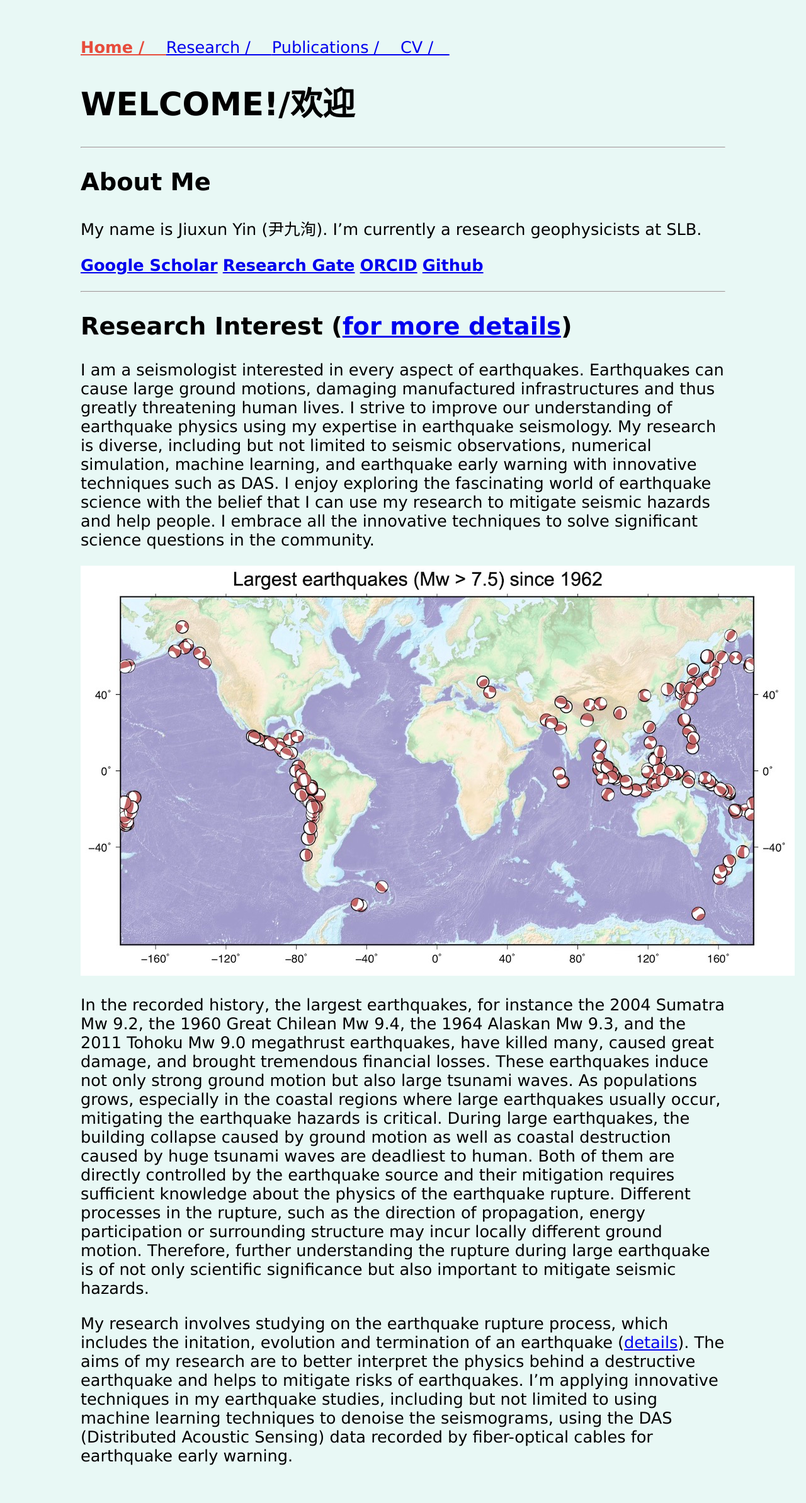
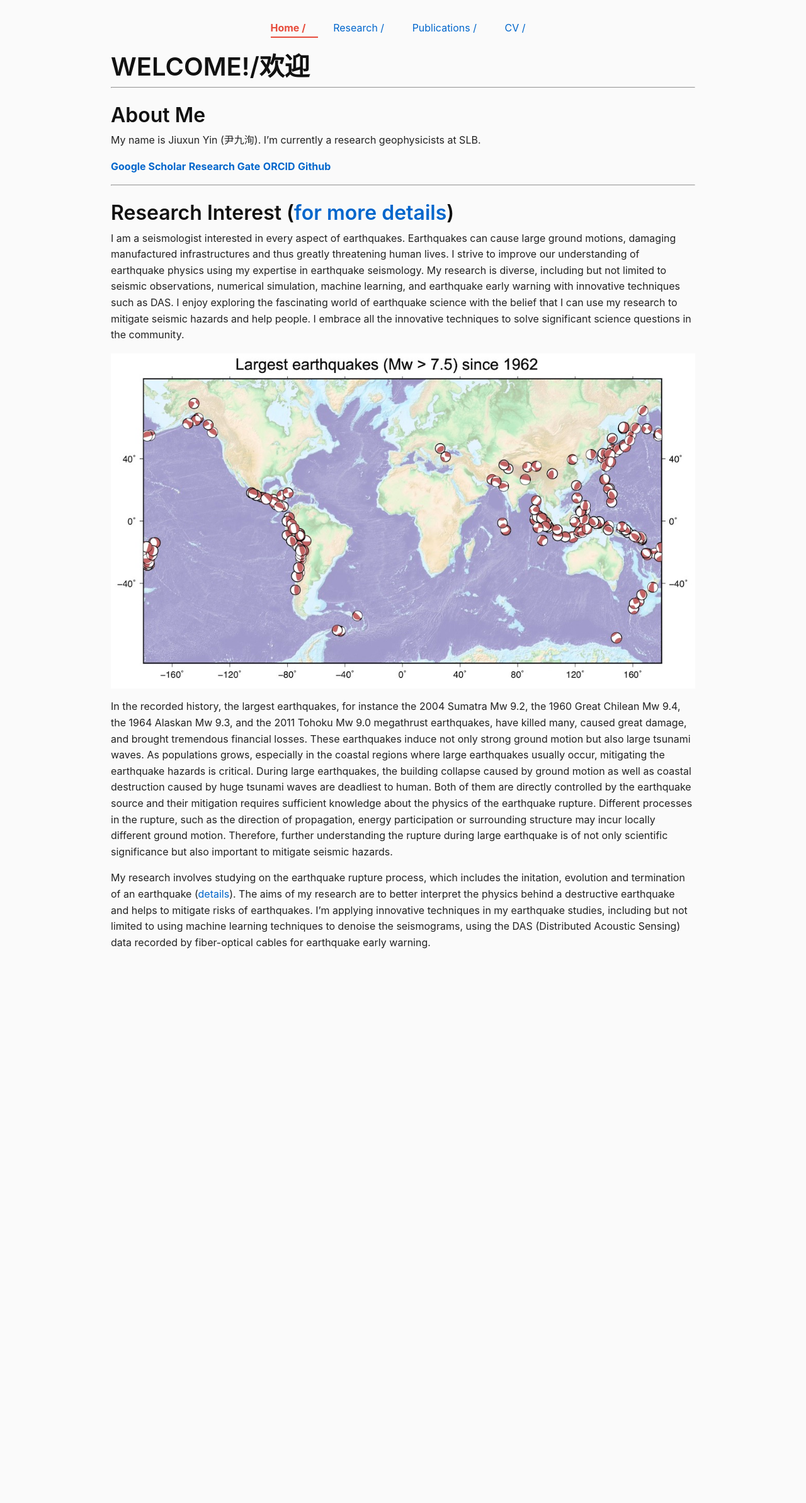
Before and after one commit to yinjiuxun/yinjiuxun.github.io, a Jekyll site: the page built from index.md, in a window 1280 px wide. Shown: the whole page at 63% size. Built offline with Jekyll 4.4.1, drawn with Linux system fonts in a browser that asks for light colours; after the commit the page ends 1541 px from its top, so only the background shows below that.

Commit message:
style: complete CSS styling and update layout to use container

```diff
--- a/_layouts/default.html
+++ b/_layouts/default.html
@@ -1,22 +1,24 @@
 <!doctype html>
 <html>
-  <head style="font-family:courier;">
+  <head>
     <meta charset="utf-8">
     <title>{{ page.title }}</title>
     <link rel="stylesheet" href="/assets/css/styles.css">
     {% feed_meta %}
     {% seo %}
   </head>
-  <body style="background-color:#E8F8F5 ; font-size:160%; font-family:verdana; margin:60px auto; width:80%;">
-    {% include navigation.html %}
-    {{ content }}
+  <body>
+    <div class="site-container">
+      {% include navigation.html %}
+      {{ content }}
+    </div>
   </body>
 </html>
 
 <script type="text/x-mathjax-config">
   MathJax.Hub.Config({
     tex2jax: {
-      inlineMath: [['$','$'], ['\\(','\\)']],
+      inlineMath: [['$','$'], ['\\\\(','\\\\)']],
       processEscapes: true
     }
   });
--- a/assets/css/styles.scss
+++ b/assets/css/styles.scss
@@ -1,4 +1,179 @@
 ---
+---
+/*! Generated CSS for yinjiuxun.github.io */
 
----
-@import "main";
+/* 1. Reset & Box-sizing */
+*,
+*::before,
+*::after {
+  box-sizing: border-box;
+  margin: 0;
+  padding: 0;
+}
+
+/* 2. Base typography & colors */
+html {
+  font-size: 100%; /* 16px base */
+}
+body {
+  line-height: 1.6;
+  font-family: -apple-system, BlinkMacSystemFont, "Segoe UI", Roboto, Helvetica, Arial, sans-serif, "Apple Color Emoji", "Segoe UI Emoji", "Segoe UI Symbol";
+  color: #222;
+  background-color: #fafafa;
+  margin: 0;
+  padding: 0;
+}
+
+/* 3. Links */
+a {
+  color: #0066cc;
+  text-decoration: none;
+}
+a:hover,
+a:focus {
+  text-decoration: underline;
+}
+
+/* 4. Headings */
+h1, h2, h3, h4, h5, h6 {
+  margin-top: 1.5rem;
+  margin-bottom: 0.5rem;
+  font-weight: 600;
+  line-height: 1.2;
+  color: #111;
+}
+h1 { font-size: 2.5rem; }
+h2 { font-size: 2rem; }
+h3 { font-size: 1.75rem; }
+h4 { font-size: 1.5rem; }
+h5 { font-size: 1.25rem; }
+h6 { font-size: 1rem; }
+
+/* 5. Paragraphs & text */
+p {
+  margin-top: 0;
+  margin-bottom: 1rem;
+}
+small, .small { font-size: 0.8em; }
+
+/* 6. Lists */
+ul, ol {
+  margin-left: 2rem;
+  margin-bottom: 1rem;
+}
+li {
+  margin-bottom: 0.25rem;
+}
+
+/* 7. Images */
+img {
+  max-width: 100%;
+  height: auto;
+  display: block;
+}
+
+/* 8. Tables */
+table {
+  width: 100%;
+  border-collapse: collapse;
+  margin-bottom: 1rem;
+}
+th,
+td {
+  border: 1px solid #ddd;
+  padding: 0.5rem;
+  text-align: left;
+}
+th {
+  background-color: #f2f2f2;
+}
+
+/* 9. Code & pre */
+code {
+  font-family: SFMono-Regular, Menlo, Monaco, Consolas, "Liberation Mono", "Courier New", monospace;
+  font-size: 0.9em;
+  background: #f4f4f4;
+  padding: 0.2em 0.4em;
+  border-radius: 3px;
+}
+pre {
+  background: #f4f4f4;
+  padding: 1rem;
+  overflow: auto;
+  border-radius: 4px;
+}
+pre code {
+  background: none;
+  padding: 0;
+}
+
+/* 10. Layout container */
+.site-container {
+  max-width: 960px;
+  margin: 2rem auto;
+  padding: 0 1rem;
+}
+
+/* 11. Header & Nav */
+.site-header {
+  text-align: center;
+  margin-bottom: 2rem;
+}
+.site-title {
+  font-size: 2rem;
+  margin: 0;
+}
+.site-tagline {
+  font-size: 1rem;
+  color: #555;
+  margin-top: 0.5rem;
+}
+
+/* Navigation from _includes/navigation.html */
+nav {
+  margin: 1.5rem 0;
+  text-align: center;
+}
+nav a {
+  margin: 0 0.75rem;
+  font-size: 1rem;
+  padding: 0.25rem 0;
+}
+nav a.current {
+  color: #E74C3C;
+  font-weight: bold;
+  border-bottom: 2px solid #E74C3C;
+}
+
+/* 12. Main content */
+.main-content {
+  flex: 1;
+}
+
+/* 13. Footer */
+.site-footer {
+  text-align: center;
+  font-size: 0.9rem;
+  color: #777;
+  margin-top: 3rem;
+  padding-top: 1rem;
+  border-top: 1px solid #eee;
+}
+
+/* 14. Responsive */
+@media (max-width: 600px) {
+  .site-container {
+    margin: 1rem auto;
+    padding: 0 0.5rem;
+  }
+  h1 { font-size: 2rem; }
+  h2 { font-size: 1.75rem; }
+  h3 { font-size: 1.5rem; }
+  nav a {
+    margin: 0 0.5rem;
+    font-size: 0.9rem;
+  }
+}
+
+/* 15. Preserve existing .current class from _sass/main.scss (optional) */
+/* .current already defined in nav a.current above */
```
